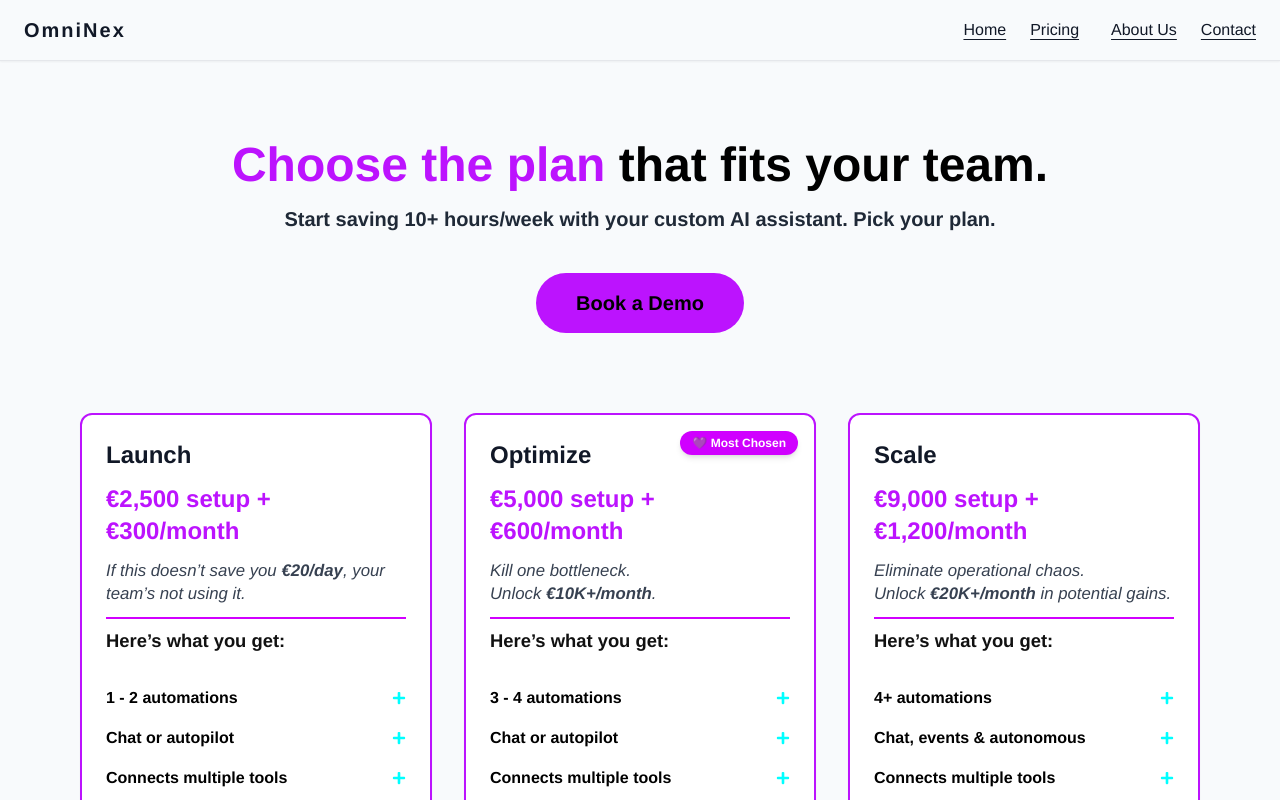
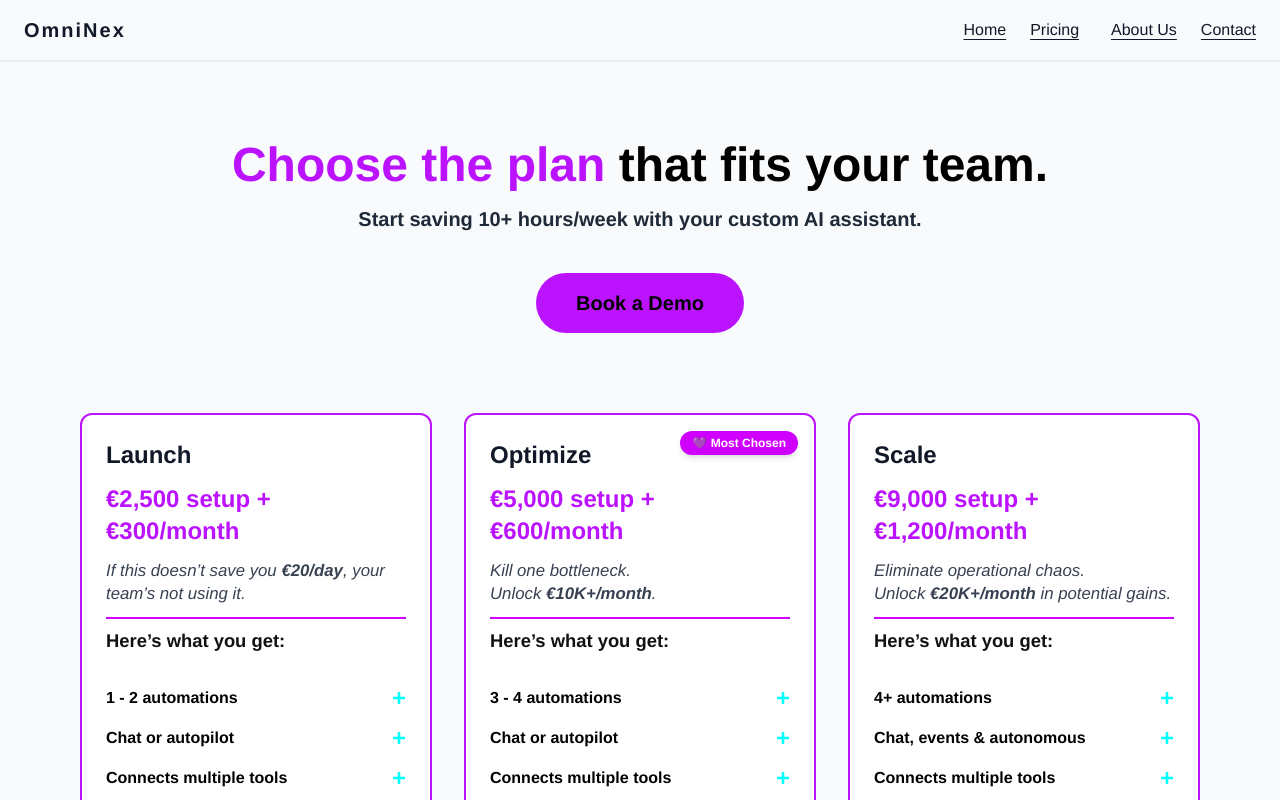
Before and after one commit to Kalcho8233/OmniNexAIWebsite, a Next.js app: page /pricing in a window 1280 px wide. Shown: the top 800 px of the page. Built offline with nearby package versions, Linux system fonts and the light colour scheme.

Commit message:
Update pricing.jsx

```diff
--- a/pages/pricing.jsx
+++ b/pages/pricing.jsx
@@ -93,7 +93,7 @@ export default function Pricing() {
             <span className="text-black">that fits your team.</span>
           </h1>
           <p className="text-lg md:text-xl font-semibold text-gray-800 mb-10">
-            Start saving <strong>10+ hours/week</strong> with your custom AI assistant. <strong>Pick your plan.</strong>
+            Start saving <strong>10+ hours/week</strong> with your custom AI assistant.
           </p>
           <a
             href="https://calendly.com/nikola-nikolov1/ai-assistant-discovery-call"
```
